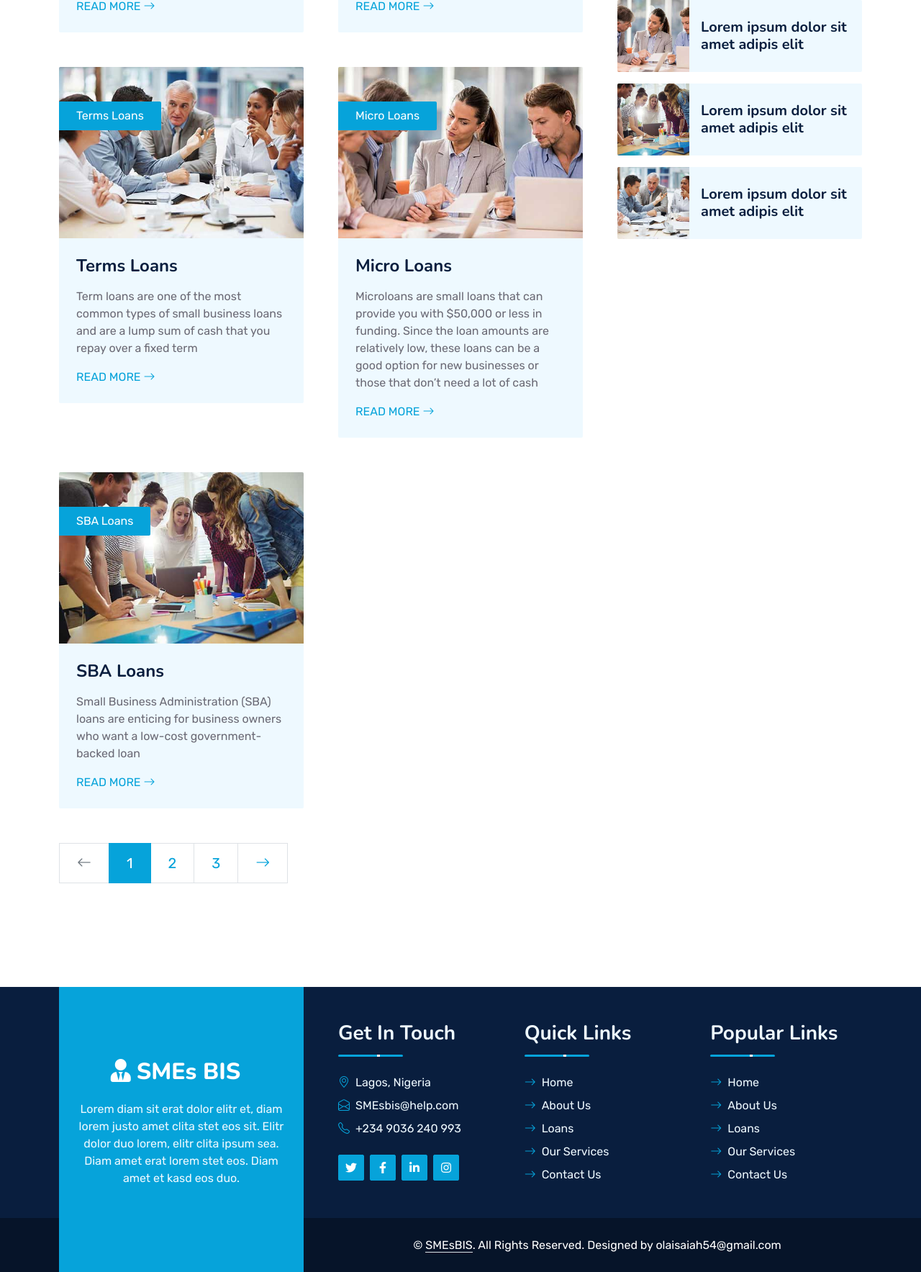
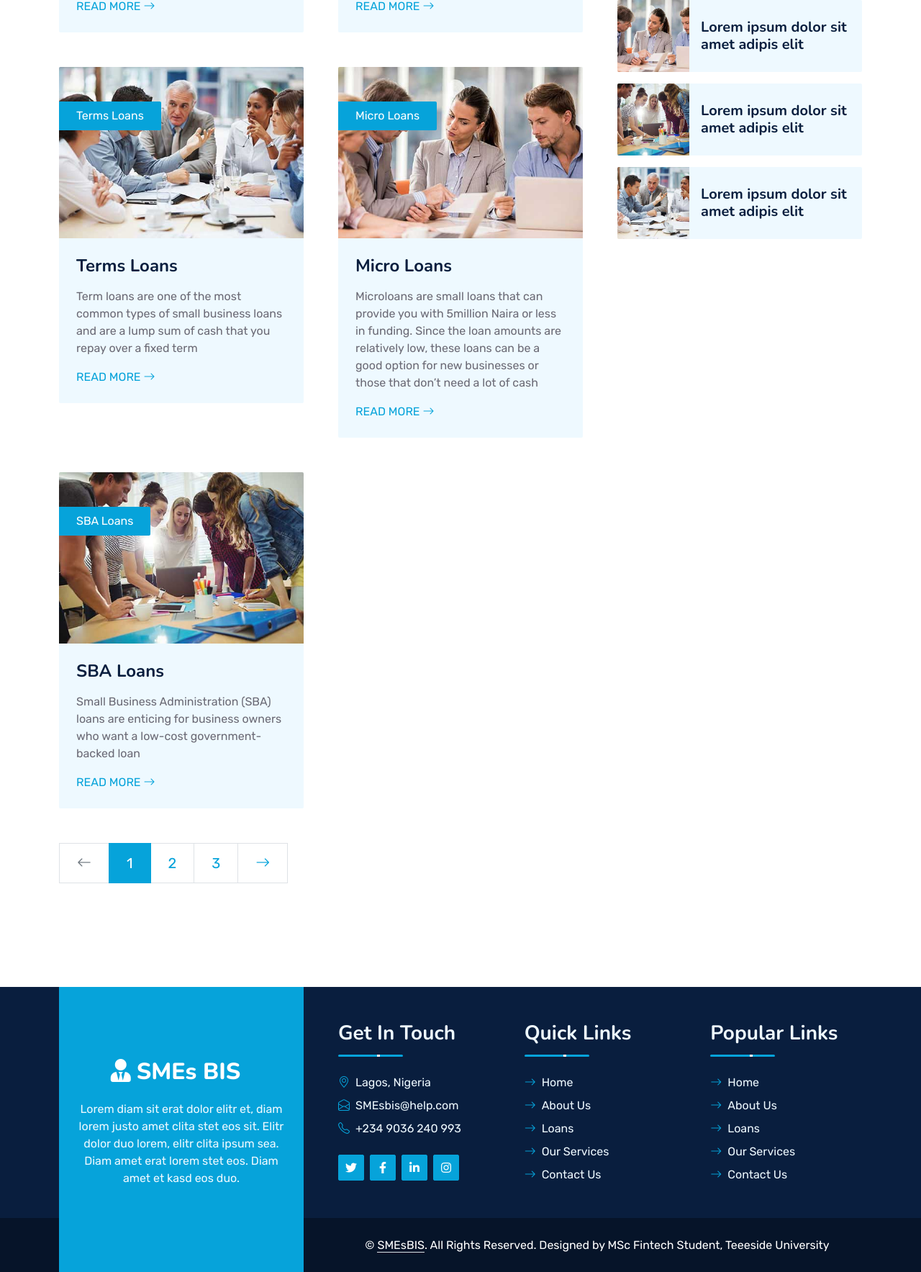
Before and after one commit to kuhmasii/SMEs, a Django app: page /small/ in a window 1280 px wide. Shown: the part 1041-2808 px from the top of the page at 72% size. Run offline with Django 4.2, Linux system fonts and the light colour scheme; some libraries are stand-ins or nearby versions.

Commit message:
made some changes to template files

```diff
--- a/templates/about.html
+++ b/templates/about.html
@@ -47,7 +47,7 @@
                 <div class="col-lg-7">
                     <div class="section-title position-relative pb-3 mb-5">
                         <h5 class="fw-bold text-primary text-uppercase">About Us</h5>
-                        <h1 class="mb-0">SMEs Business Information System (SMEs BIS) gives the Best Business Solution for SMEs Growth and Development</h1>
+                        <h1 class="mb-0">SMEs Business Information System (SMEs BIS) gives the Best Business Solution for SMEs Success, Growth and Development</h1>
                     </div>
                     <p class="mb-4">Tempor erat elitr rebum at clita. Diam dolor diam ipsum et tempor sit. Aliqu diam amet diam et eos labore. Clita erat ipsum et lorem et sit, sed stet no labore lorem sit. Sanctus clita duo justo et tempor eirmod magna dolore erat amet</p>
                     <div class="row g-0 mb-3">
--- a/templates/base.html
+++ b/templates/base.html
@@ -136,7 +136,7 @@
                         <p class="mb-0">&copy; <a class="text-white border-bottom" href="#">SMEsBIS</a>. All Rights Reserved.
 
                         <!--/*** This template is free as long as you keep the footer author’s credit link/attribution link/backlink. If you'd like to use the template without the footer author’s credit link/attribution link/backlink, you can purchase the Credit Removal License from "https://htmlcodex.com/credit-removal". Thank you for your support. ***/-->
-                        Designed by <span>olaisaiah54@gmail.com</p>
+                        Designed by <span>MSc Fintech Student, Teeeside University</p>
                     </div>
                 </div>
             </div>
--- a/templates/index.html
+++ b/templates/index.html
@@ -12,7 +12,6 @@
                 <img class="w-100" src="{% static 'img/carousel-1.jpg' %}" alt="Image">
                 <div class="carousel-caption d-flex flex-column align-items-center justify-content-center">
                     <div class="p-3" style="max-width: 900px;">
-                        <h5 class="text-white text-uppercase mb-3 animated slideInDown">Build It Now</h5>
                         <h1 class="display-1 text-white mb-md-4 animated zoomIn">Get Quick Access To Loans and Services</h1>
                         <a href="quote.html" class="btn btn-primary py-md-3 px-md-5 me-3 animated slideInLeft">Work With Us</a>
                         <a href="" class="btn btn-outline-light py-md-3 px-md-5 animated slideInRight">Contact Us</a>
@@ -268,7 +267,7 @@
                     <div class="service-icon">
                         <i class="fa fa-search text-white"></i>
                     </div>
-                    <h4 class="mb-3">Monitotring Growth</h4>
+                    <h4 class="mb-3">Monitoring Growth</h4>
                     <p class="m-0">Amet justo dolor lorem kasd amet magna sea stet eos vero lorem ipsum dolore sed</p>
                     <a class="btn btn-lg btn-primary rounded" href="">
                         <i class="bi bi-arrow-right"></i>
--- a/templates/medium.html
+++ b/templates/medium.html
@@ -70,7 +70,7 @@
                                 </div>
                                 <div class="p-4">
                                     <h4 class="mb-3">Micro Loans</h4>
-                                    <p>Microloans are small loans that can provide you with $50,000 or less in funding. Since the loan amounts are relatively low, these loans can be a good option for new businesses or those that don’t need a lot of cash</p>
+                                    <p>Microloans are small loans that can provide you with 5million Naira or less in funding. Since the loan amounts are relatively low, these loans can be a good option for new businesses or those that don’t need a lot of cash</p>
                                     <a class="text-uppercase" href="">Read More <i class="bi bi-arrow-right"></i></a>
                                 </div>
                             </div>
--- a/templates/small.html
+++ b/templates/small.html
@@ -95,7 +95,7 @@
                                 </div>
                                 <div class="p-4">
                                     <h4 class="mb-3">Micro Loans</h4>
-                                    <p>Microloans are small loans that can provide you with $50,000 or less in funding. Since the loan amounts are relatively low, these loans can be a good option for new businesses or those that don’t need a lot of cash</p>
+                                    <p>Microloans are small loans that can provide you with 5million Naira or less in funding. Since the loan amounts are relatively low, these loans can be a good option for new businesses or those that don’t need a lot of cash</p>
                                     <a class="text-uppercase" href="">Read More <i class="bi bi-arrow-right"></i></a>
                                 </div>
                             </div>
```
Also changed, not shown: smes/settings.py (+5 -5 lines).
